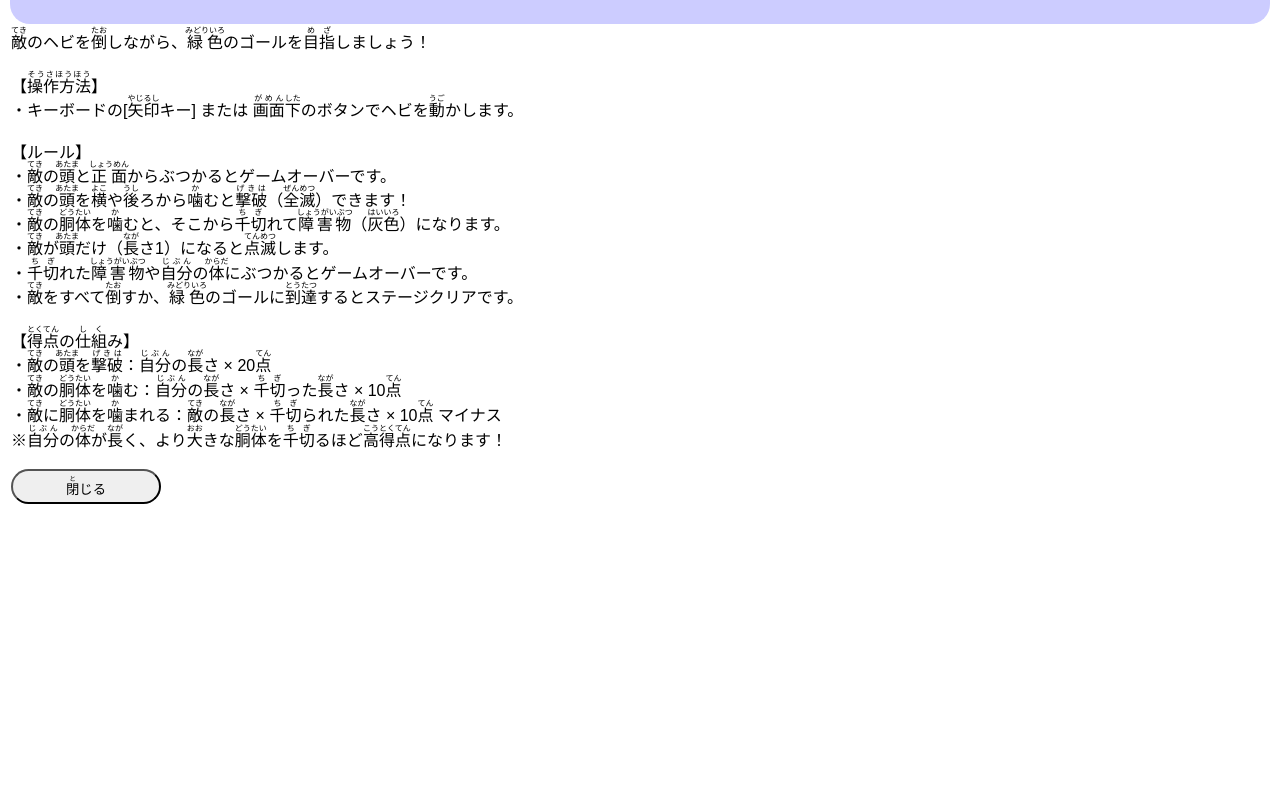
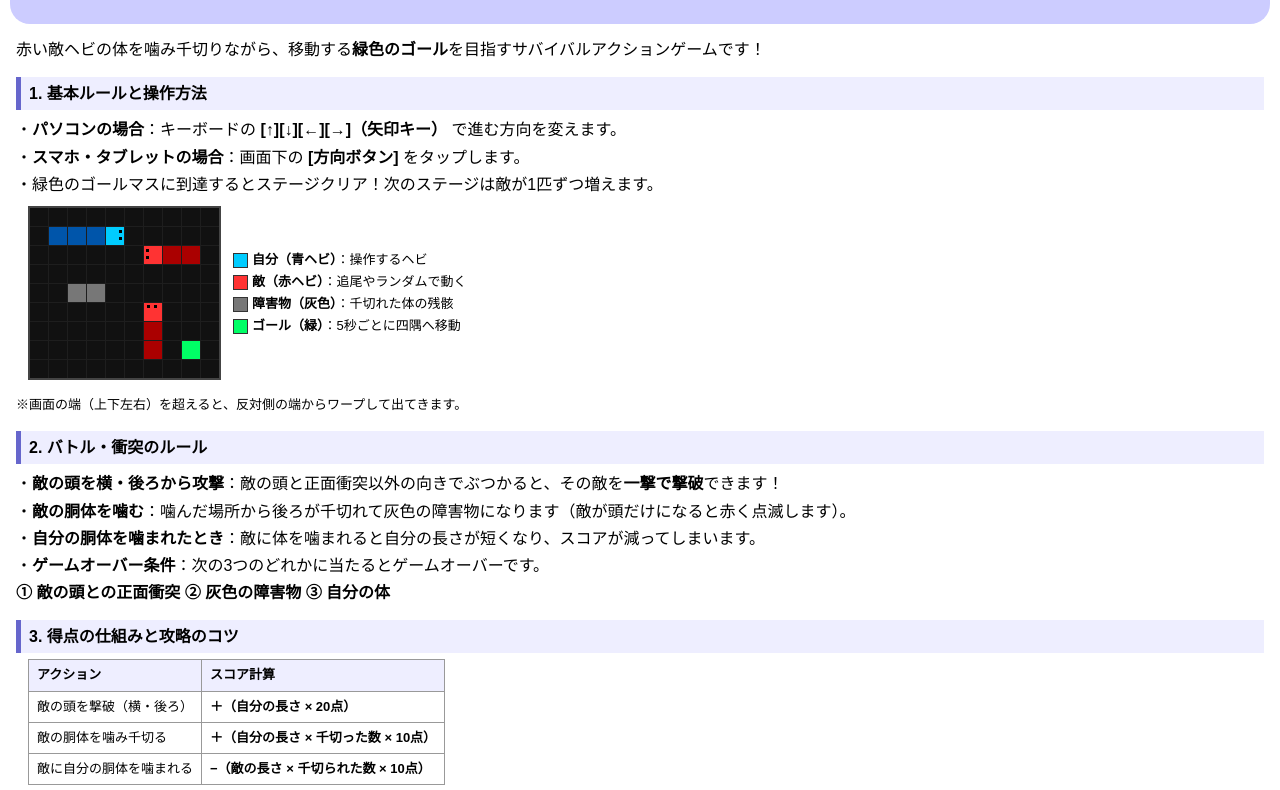
Before and after one commit to perorena/webgames, a plain HTML site: page SnakeSurvive/SnakeSurviveHelp.html in a window 1280 px wide. Shown: the part 98-888 px from the top of the page. Before the commit the page ends 800 px from the top, so only its background shows below. Drawn offline with Linux system fonts and the light colour scheme.

Commit message:
Add files via upload

```diff
--- a/SnakeSurvive/SnakeSurviveHelp.html
+++ b/SnakeSurvive/SnakeSurviveHelp.html
@@ -4,39 +4,181 @@
     <base target="_top">
     <meta name="viewport" content="width=device-width, initial-scale=1.0">
     <meta charset="UTF-8">
-    <title>スネークサバイブ</title>
-    <!-- CSS -->
+    <title>スネークサバイブ - 遊び方</title>
+    <!-- CSS（本編と同じCSSを使用） -->
     <link type="text/css" rel="stylesheet" href="./SnakeSurvive.css">
+    <style>
+        /* 遊び方ページ用の追加スタイル */
+        #explanation {
+            line-height: 1.7;
+            padding: 10px 6px;
+        }
+        .section_title {
+            font-weight: bold;
+            background-color: #eef;
+            border-left: 5px solid #66c;
+            padding: 3px 8px;
+            margin: 14px 0 6px 0;
+        }
+        /* HTML/CSSだけで作るスネーク画面ミニ図解 */
+        .board_wrap {
+            display: flex;
+            align-items: center;
+            gap: 12px;
+            margin: 8px 0 10px 12px;
+            flex-wrap: wrap;
+        }
+        .mini_arena {
+            border-collapse: collapse;
+            background-color: #111;
+            border: 2px solid #444;
+        }
+        .mini_arena td {
+            width: 18px;
+            height: 18px;
+            border: 1px solid #1e1e1e;
+            padding: 0;
+            position: relative;
+        }
+        /* 本編と同じ配色 */
+        .p_head { background-color: #00ccff !important; }
+        .p_body { background-color: #0055aa !important; }
+        .e_head { background-color: #ff3333 !important; }
+        .e_body { background-color: #aa0000 !important; }
+        .obs_cell { background-color: #777777 !important; }
+        .goal_cell { background-color: #00ff66 !important; }
+
+        /* 目の表現 */
+        .eye_r::after {
+            content: "";
+            position: absolute;
+            right: 2px;
+            top: 3px;
+            width: 3px;
+            height: 3px;
+            background: #000;
+            box-shadow: 0 7px 0 #000;
+        }
+        .eye_l::after {
+            content: "";
+            position: absolute;
+            left: 2px;
+            top: 3px;
+            width: 3px;
+            height: 3px;
+            background: #000;
+            box-shadow: 0 7px 0 #000;
+        }
+        .eye_u::after {
+            content: "";
+            position: absolute;
+            top: 2px;
+            left: 3px;
+            width: 3px;
+            height: 3px;
+            background: #000;
+            box-shadow: 7px 0 0 #000;
+        }
+        .legend_list {
+            font-size: 13px;
+            line-height: 1.7;
+        }
+        .swatch {
+            display: inline-block;
+            width: 13px;
+            height: 13px;
+            vertical-align: middle;
+            margin-right: 4px;
+            border: 1px solid #333;
+        }
+        /* 得点テーブル */
+        .score_table {
+            border-collapse: collapse;
+            margin: 6px 0 6px 12px;
+            font-size: 13px;
+        }
+        .score_table th, .score_table td {
+            border: 1px solid #999;
+            padding: 4px 8px;
+        }
+        .score_table th {
+            background-color: #eef;
+            text-align: left;
+        }
+    </style>
 </head>
 <body>
     <table id="main_table">
         <tr>
             <td id="title">
-                <span id="title_line">【スネークサバイブ】</span>
+                <span id="title_line">【スネークサバイブ】遊び方</span>
             </td>
         </tr>
         <tr>
             <td id="explanation">
-                <ruby>敵<rt>てき</rt></ruby>のヘビを<ruby>倒<rt>たお</rt></ruby>しながら、<ruby>緑色<rt>みどりいろ</rt></ruby>のゴールを<ruby>目指<rt>めざ</rt></ruby>しましょう！
-                <br><br>
-                【<ruby>操作方法<rt>そうさほうほう</rt></ruby>】<br>
-                ・キーボードの[<ruby>矢印<rt>やじるし</rt></ruby>キー] または <ruby>画面<rt>がめん</rt></ruby><ruby>下<rt>した</rt></ruby>のボタンでヘビを<ruby>動<rt>うご</rt></ruby>かします。<br><br>
+                赤い敵ヘビの体を噛み千切りながら、移動する<b>緑色のゴール</b>を目指すサバイバルアクションゲームです！<br>
 
-                【ルール】<br>
-                ・<ruby>敵<rt>てき</rt></ruby>の<ruby>頭<rt>あたま</rt></ruby>と<ruby>正面<rt>しょうめん</rt></ruby>からぶつかるとゲームオーバーです。<br>
-                ・<ruby>敵<rt>てき</rt></ruby>の<ruby>頭<rt>あたま</rt></ruby>を<ruby>横<rt>よこ</rt></ruby>や<ruby>後<rt>うし</rt></ruby>ろから<ruby>噛<rt>か</rt></ruby>むと<ruby>撃破<rt>げきは</rt></ruby>（<ruby>全滅<rt>ぜんめつ</rt></ruby>）できます！<br>
-                ・<ruby>敵<rt>てき</rt></ruby>の<ruby>胴体<rt>どうたい</rt></ruby>を<ruby>噛<rt>か</rt></ruby>むと、そこから<ruby>千切<rt>ちぎ</rt></ruby>れて<ruby>障害物<rt>しょうがいぶつ</rt></ruby>（<ruby>灰色<rt>はいいろ</rt></ruby>）になります。<br>
-                ・<ruby>敵<rt>てき</rt></ruby>が<ruby>頭<rt>あたま</rt></ruby>だけ（<ruby>長<rt>なが</rt></ruby>さ1）になると<ruby>点滅<rt>てんめつ</rt></ruby>します。<br>
-                ・<ruby>千切<rt>ちぎ</rt></ruby>れた<ruby>障害物<rt>しょうがいぶつ</rt></ruby>や<ruby>自分<rt>じぶん</rt></ruby>の<ruby>体<rt>からだ</rt></ruby>にぶつかるとゲームオーバーです。<br>
-                ・<ruby>敵<rt>てき</rt></ruby>をすべて<ruby>倒<rt>たお</rt></ruby>すか、<ruby>緑色<rt>みどりいろ</rt></ruby>のゴールに<ruby>到達<rt>とうたつ</rt></ruby>するとステージクリアです。<br><br>
+                <div class="section_title">1. 基本ルールと操作方法</div>
+                ・<b>パソコンの場合</b>：キーボードの <b>[↑][↓][←][→]（矢印キー）</b> で進む方向を変えます。<br>
+                ・<b>スマホ・タブレットの場合</b>：画面下の <b>[方向ボタン]</b> をタップします。<br>
+                ・緑色のゴールマスに到達するとステージクリア！次のステージは敵が1匹ずつ増えます。<br>
 
-                【<ruby>得点<rt>とくてん</rt></ruby>の<ruby>仕組<rt>しく</rt></ruby>み】<br>
-                ・<ruby>敵<rt>てき</rt></ruby>の<ruby>頭<rt>あたま</rt></ruby>を<ruby>撃破<rt>げきは</rt></ruby>：<ruby>自分<rt>じぶん</rt></ruby>の<ruby>長<rt>なが</rt></ruby>さ × 20<ruby>点<rt>てん</rt></ruby><br>
-                ・<ruby>敵<rt>てき</rt></ruby>の<ruby>胴体<rt>どうたい</rt></ruby>を<ruby>噛<rt>か</rt></ruby>む：<ruby>自分<rt>じぶん</rt></ruby>の<ruby>長<rt>なが</rt></ruby>さ × <ruby>千切<rt>ちぎ</rt></ruby>った<ruby>長<rt>なが</rt></ruby>さ × 10<ruby>点<rt>てん</rt></ruby><br>
-                ・<ruby>敵<rt>てき</rt></ruby>に<ruby>胴体<rt>どうたい</rt></ruby>を<ruby>噛<rt>か</rt></ruby>まれる：<ruby>敵<rt>てき</rt></ruby>の<ruby>長<rt>なが</rt></ruby>さ × <ruby>千切<rt>ちぎ</rt></ruby>られた<ruby>長<rt>なが</rt></ruby>さ × 10<ruby>点<rt>てん</rt></ruby> マイナス<br>
-                ※<ruby>自分<rt>じぶん</rt></ruby>の<ruby>体<rt>からだ</rt></ruby>が<ruby>長<rt>なが</rt></ruby>く、より<ruby>大<rt>おお</rt></ruby>きな<ruby>胴体<rt>どうたい</rt></ruby>を<ruby>千切<rt>ちぎ</rt></ruby>るほど<ruby>高得点<rt>こうとくてん</rt></ruby>になります！<br><br>
+                <!-- HTML/CSSミニ図解 -->
+                <div class="board_wrap">
+                    <table class="mini_arena">
+                        <tr><td></td><td></td><td></td><td></td><td></td><td></td><td></td><td></td><td></td><td></td></tr>
+                        <tr><td></td><td class="p_body"></td><td class="p_body"></td><td class="p_body"></td><td class="p_head eye_r"></td><td></td><td></td><td></td><td></td><td></td></tr>
+                        <tr><td></td><td></td><td></td><td></td><td></td><td></td><td class="e_head eye_l"></td><td class="e_body"></td><td class="e_body"></td><td></td></tr>
+                        <tr><td></td><td></td><td></td><td></td><td></td><td></td><td></td><td></td><td></td><td></td></tr>
+                        <tr><td></td><td></td><td class="obs_cell"></td><td class="obs_cell"></td><td></td><td></td><td></td><td></td><td></td><td></td></tr>
+                        <tr><td></td><td></td><td></td><td></td><td></td><td></td><td class="e_head eye_u"></td><td></td><td></td><td></td></tr>
+                        <tr><td></td><td></td><td></td><td></td><td></td><td></td><td class="e_body"></td><td></td><td></td><td></td></tr>
+                        <tr><td></td><td></td><td></td><td></td><td></td><td></td><td class="e_body"></td><td></td><td class="goal_cell"></td><td></td></tr>
+                        <tr><td></td><td></td><td></td><td></td><td></td><td></td><td></td><td></td><td></td><td></td></tr>
+                    </table>
+                    <div class="legend_list">
+                        <div><span class="swatch p_head"></span><b>自分（青ヘビ）</b>：操作するヘビ</div>
+                        <div><span class="swatch e_head"></span><b>敵（赤ヘビ）</b>：追尾やランダムで動く</div>
+                        <div><span class="swatch obs_cell"></span><b>障害物（灰色）</b>：千切れた体の残骸</div>
+                        <div><span class="swatch goal_cell"></span><b>ゴール（緑）</b>：5秒ごとに四隅へ移動</div>
+                    </div>
+                </div>
+                <span style="font-size: 13px;">※画面の端（上下左右）を超えると、反対側の端からワープして出てきます。</span><br>
 
-                <button class="transition_button" onclick="window.close()"><ruby>閉<rt>と</rt></ruby>じる</button>
+                <div class="section_title">2. バトル・衝突のルール</div>
+                ・<b>敵の頭を横・後ろから攻撃</b>：敵の頭と正面衝突以外の向きでぶつかると、その敵を<b>一撃で撃破</b>できます！<br>
+                ・<b>敵の胴体を噛む</b>：噛んだ場所から後ろが千切れて灰色の障害物になります（敵が頭だけになると赤く点滅します）。<br>
+                ・<b>自分の胴体を噛まれたとき</b>：敵に体を噛まれると自分の長さが短くなり、スコアが減ってしまいます。<br>
+                ・<b>ゲームオーバー条件</b>：次の3つのどれかに当たるとゲームオーバーです。<br>
+                 <b>① 敵の頭との正面衝突</b> <b>② 灰色の障害物</b> <b>③ 自分の体</b><br>
+
+                <div class="section_title">3. 得点の仕組みと攻略のコツ</div>
+                <table class="score_table">
+                    <tr>
+                        <th>アクション</th>
+                        <th>スコア計算</th>
+                    </tr>
+                    <tr>
+                        <td>敵の頭を撃破（横・後ろ）</td>
+                        <td><b>＋（自分の長さ × 20点）</b></td>
+                    </tr>
+                    <tr>
+                        <td>敵の胴体を噛み千切る</td>
+                        <td><b>＋（自分の長さ × 千切った数 × 10点）</b></td>
+                    </tr>
+                    <tr>
+                        <td>敵に自分の胴体を噛まれる</td>
+                        <td><b>−（敵の長さ × 千切られた数 × 10点）</b></td>
+                    </tr>
+                </table>
+                ・<b>全滅させてから安全にゴール</b>：敵をすべて倒すと「敵全滅！ゴールへ急げ！」の合図とともにゴールが安全な場所へ出現します。スコアを稼ぎたいときは、噛まれないよう注意しながら全滅を狙いましょう。<br>
+                ・<b>障害物の作りすぎに注意</b>：敵を千切りすぎると灰色の壁だらけになり、自分の逃げ場がなくなるので注意！<br>
+
+                <div class="section_title">4. 画面の見方とボタン</div>
+                ・[RETRY]ボタンをクリック（タップ）するとステージ1からやり直す事ができます。<br>
+                ・ハイスコアはブラウザに自動保存されます。記録を消したいときはハイスコアリセットボタンを押してください。<br><br>
+
+                <button class="transition_button" onclick="window.close()">閉じる</button>
             </td>
         </tr>
     </table>
```
Also changed, not shown: SnakeSurvive/SnakeSurvive.js (line endings or trailing spaces).
